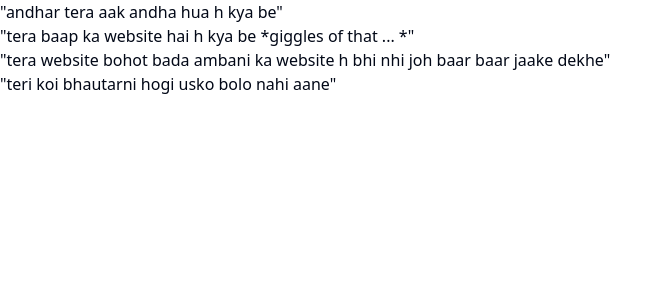
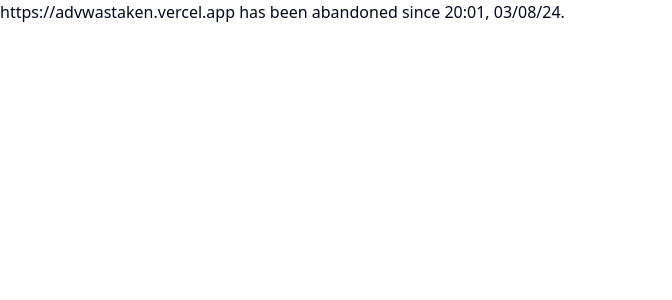
Before and after one commit to advAltTsx/axer, a Next.js app: page /messages in a window 1280 px wide. Shown: the top 300 px of the page, without its empty margins (0-672 px from the left). Built offline with nearby package versions, Linux system fonts and the light colour scheme.

Commit message:
Update page.tsx

```diff
--- a/app/messages/page.tsx
+++ b/app/messages/page.tsx
@@ -53,10 +53,7 @@
 
   return (
     <main className="">
-      {'"andhar tera aak andha hua h kya be"'} <br/>
-      {'"tera baap ka website hai h kya be *giggles of that ... *"'} <br/>
-      {'"tera website bohot bada ambani ka website h bhi nhi joh baar baar jaake dekhe"'} <br/>
-      {'"teri koi bhautarni hogi usko bolo nahi aane"'} <br/>
-          </main>
+      {'https://advwastaken.vercel.app has been abandoned since 20:01, 03/08/24.'}
+    </main>
   );
 }
```
